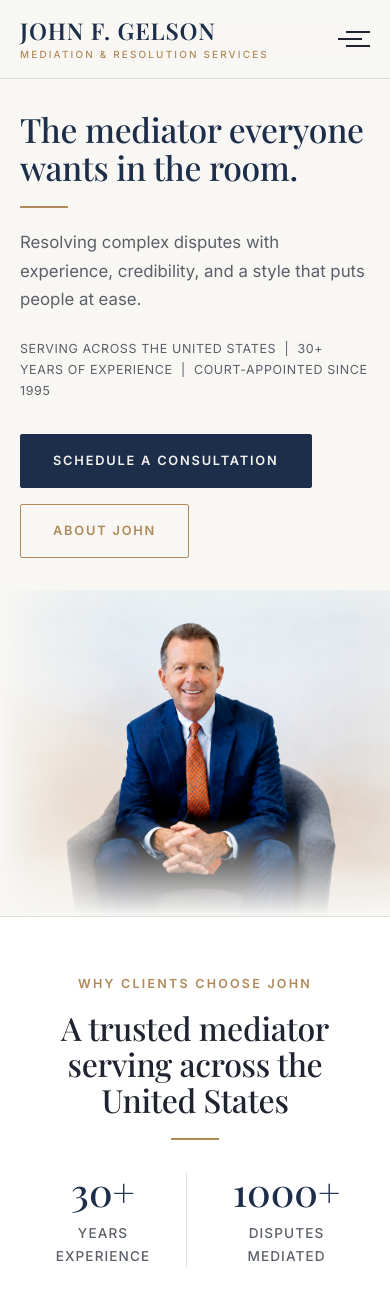
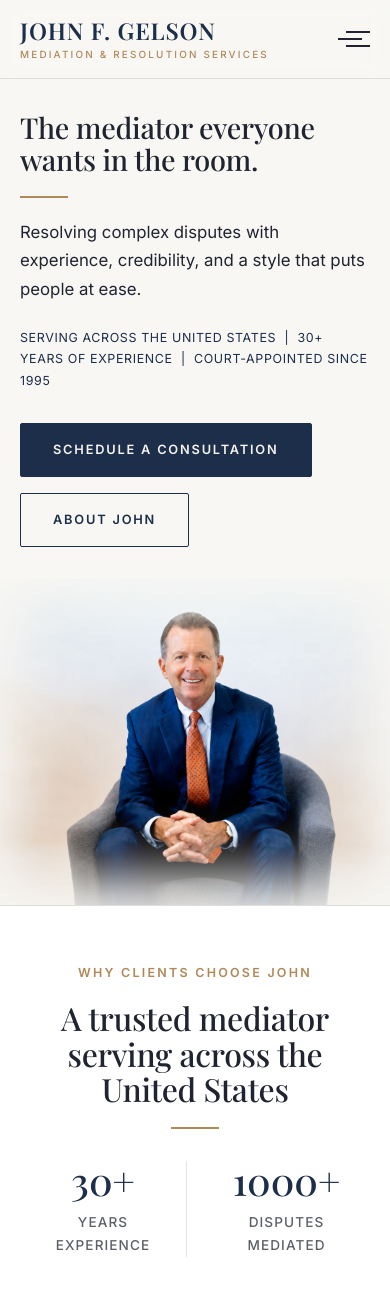
Before and after one commit to MauroAppsLLC/NJMediator, a SvelteKit app: page / in a window 390 px wide. Shown: the top 1291 px of the page. Built offline with nearby package versions, Linux system fonts and the light colour scheme; a web font is replaced by a local one.

Commit message:
final touches before second send off

```diff
--- a/src/routes/+page.svelte
+++ b/src/routes/+page.svelte
@@ -40,8 +40,17 @@
 </svelte:head>
 
 <section class="hero">
-	<div class="hero-layout">
-		<div class="container hero-text-wrap">
+	<picture>
+		<source media="(min-width: 1025px)" srcset="{base}/images/headshot-hero-long.png" />
+		<img
+			class="hero-bg"
+			src="{base}/images/headshot-main.png"
+			alt="John F. Gelson seated in chair"
+			width="1080"
+			height="904"
+		/>
+	</picture>
+	<div class="container hero-inner">
 		<div class="hero-copy">
 			<h1>The mediator everyone<br />wants in the room.</h1>
 			<span class="rule"></span>
@@ -55,17 +64,8 @@
 			</p>
 			<div class="hero-actions">
 				<a class="btn" href="/contact">Schedule a Consultation</a>
-					<a class="btn btn--ghost" href="/about">About John</a>
+				<a class="btn btn--ghost-dark" href="/about">About John</a>
 			</div>
-			</div>
-		</div>
-		<div class="hero-img-wrap">
-			<img
-				src="{base}/images/headshot-main.png"
-				alt="Headshot of John F. Gelson, mediator and trial attorney"
-				width="1080"
-				height="904"
-			/>
 		</div>
 	</div>
 </section>
@@ -112,64 +112,52 @@
 
 <style>
 	.hero {
-		background: var(--off-white);
+		display: grid;
+		overflow: hidden;
 		border-bottom: 1px solid var(--hairline);
-		overflow: hidden;
 	}
 
-	.hero-layout {
-		display: grid;
-		grid-template-columns: 1fr 1fr;
-		max-width: 1400px;
-		margin-inline: auto;
-		min-height: clamp(420px, 52vh, 560px);
+	.hero > * {
+		grid-area: 1 / 1;
 	}
 
-	.hero-text-wrap {
+	.hero picture {
+		align-self: end;
+		position: relative;
+	}
+
+	.hero picture::after {
+		content: '';
+		position: absolute;
+		inset: 0;
+		pointer-events: none;
+		box-shadow: inset 0 0 60px 30px var(--off-white);
+	}
+
+	.hero-bg {
+		width: 100%;
+		height: auto;
+		display: block;
+	}
+
+	.hero-inner {
+		z-index: 1;
 		align-self: center;
 		padding-block: clamp(2rem, 4vw, 3rem);
 	}
 
 	.hero-copy {
-		max-width: 480px;
-		margin-left: auto;
-		padding-right: clamp(1.5rem, 3vw, 3rem);
-	}
-
-	.hero-img-wrap {
-		position: relative;
-		overflow: hidden;
-	}
-
-	.hero-img-wrap::before {
-		content: '';
-		position: absolute;
-		inset: 0;
-		z-index: 1;
-		background:
-			linear-gradient(to left, transparent 70%, var(--off-white) 100%),
-			linear-gradient(to top, var(--off-white) 0%, transparent 30%),
-			linear-gradient(to bottom, rgba(248, 247, 244, 0.4) 0%, transparent 10%),
-			linear-gradient(to right, transparent 85%, rgba(248, 247, 244, 0.4) 100%);
-		pointer-events: none;
-	}
-
-	.hero-img-wrap img {
-		width: 100%;
-		height: 100%;
-		object-fit: cover;
-		object-position: center 15%;
-		display: block;
+		max-width: 460px;
 	}
 
 	.hero-copy h1 {
 		font-size: clamp(2.1rem, 4.5vw, 3.25rem);
-		color: var(--navy);
+		color: var(--charcoal);
 	}
 
 	.hero-sub {
 		font-size: clamp(1.05rem, 1.6vw, 1.25rem);
-		color: var(--text-muted);
+		color: var(--charcoal);
 		max-width: 34ch;
 		margin-bottom: 1.5rem;
 	}
@@ -178,7 +166,7 @@
 		font-size: 0.78rem;
 		letter-spacing: 0.05em;
 		text-transform: uppercase;
-		color: var(--text-muted);
+		color: var(--navy);
 		margin-bottom: 2rem;
 	}
 
@@ -186,6 +174,17 @@
 		display: flex;
 		flex-wrap: wrap;
 		gap: 1rem;
+	}
+
+	.btn--ghost-dark {
+		background: transparent;
+		color: var(--navy);
+		border-color: var(--navy);
+	}
+
+	.btn--ghost-dark:hover {
+		background: var(--navy);
+		color: var(--text-on-dark);
 	}
 
 	.stats-section {
@@ -246,18 +245,29 @@
 		margin-bottom: 2rem;
 	}
 
-	@media (max-width: 860px) {
-		.hero-layout {
-			grid-template-columns: 1fr;
-			min-height: auto;
+	@media (max-width: 1024px) {
+		.hero {
+			display: flex;
+			flex-direction: column;
+			background: var(--off-white);
+		}
+		.hero picture {
+			order: 2;
+			max-width: 500px;
+			margin-inline: auto;
+		}
+		.hero-inner {
+			order: 1;
+			padding-block: clamp(2rem, 5vw, 3rem);
 		}
 		.hero-copy {
 			max-width: 100%;
-			margin-left: 0;
-			padding-right: 0;
 		}
-		.hero-img-wrap {
-			max-height: 400px;
+	}
+
+	@media (max-width: 480px) {
+		.hero-copy h1 {
+			font-size: clamp(1.8rem, 7vw, 2.4rem);
 		}
 	}
 </style>
--- a/src/routes/about/+page.svelte
+++ b/src/routes/about/+page.svelte
@@ -183,9 +183,9 @@
 		z-index: 1;
 		background:
 			linear-gradient(to left, transparent 70%, var(--off-white) 100%),
-			linear-gradient(to top, var(--off-white) 0%, transparent 30%),
-			linear-gradient(to bottom, rgba(248, 247, 244, 0.4) 0%, transparent 10%),
-			linear-gradient(to right, transparent 85%, rgba(248, 247, 244, 0.4) 100%);
+			linear-gradient(to top, rgba(248, 247, 244, 0.5) 0%, transparent 15%),
+			linear-gradient(to bottom, rgba(248, 247, 244, 0.6) 0%, transparent 18%),
+			linear-gradient(to right, transparent 55%, var(--off-white) 100%);
 		pointer-events: none;
 	}
 
```
Also changed, not shown: rewebdevelopmentprojects/headshot-hero-long.png (added), static/images/headshot-hero-long.png (added). Lines whose indentation alone changed are shown as unchanged.
